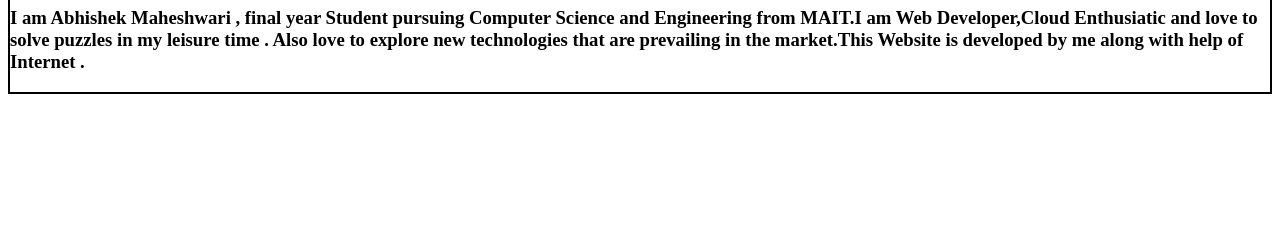
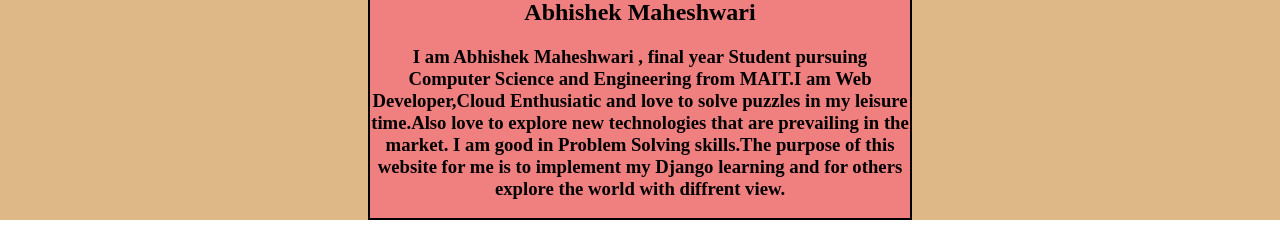
Before and after one commit to Abhishek-121/MyImageCollection, a Django app: page /aboutus/ in a window 1280 px wide. Shown: the part 549-800 px from the top of the page. Run offline with Django 3.2, Linux system fonts and the light colour scheme.

Commit message:
Second commit

```diff
--- a/templates/about.html
+++ b/templates/about.html
@@ -4,28 +4,56 @@
     <meta charset="UTF-8">
     <title>Title</title>
     <style>
-        .card{
+        .card {
             border: 2px solid black;
             margin: 0 auto;
-            }
+            background-color: lightcoral;
+        }
+        .abhi{
+            text-align: center;
+            background-color: lightcoral;
+            padding: 5px;
+        }
+        .container{
+            {#background-color: lightgoldenrodyellow;#}
+            background-color: burlywood;
+            margin-top: -20px;
+            margin-left: -8px;
+            margin-right: -8px;
+        }
+
+        .card-title{
+            text-align: center;
+        }
+
+        .txt{
+            text-align: -webkit-center;
+        }
+
     </style>
 </head>
 <body>
 
     <div class="container">
-    <h1>Hello Welcome at About page !</h1>
-    <p>This website is made by Abhishek ...</p>
+    <h1 class="abhi">Hello Welcome at About page !</h1>
 
-    <h1>I love Programming  and my name is {{ name }}</h1>
-    <p>You can found me here {{ link }}></p>
+        <h2>Source code is available at - <a href="https://github.com/Abhishek-121/MyImageCollection" >https://github.com/Abhishek-121/MyImageCollection</a></h2>
 
-    <div class="card">
-  <img class="card-img-top img-fluid" src="https://i.ibb.co/LNNjxsC/Abhishek.jpg" style="width: 20rem; height: 20rem; alt="Abhishek Maheshwari">
+     <div class="card mb-3" style="max-width: 540px;">
+  <div class="row no-gutters">
+    <div class="col-md-4 ">
+      <img class="card-img-top img-fluid" src="https://i.ibb.co/LNNjxsC/Abhishek.jpg" style="width: 100%; alt= "Abhishek Maheshwari" ">
+    </div>
+    <div class="col-md-8">
+      <div class="card-body">
+        <h2 class="card-title">Abhishek Maheshwari</h2>
+         <h3 class="txt">I am Abhishek Maheshwari , final year Student pursuing Computer Science and Engineering from MAIT.I am Web Developer,Cloud Enthusiatic and love to solve puzzles in my leisure time.Also love to explore new technologies that are prevailing in the market. I am good in Problem Solving skills.The purpose of this website for me is to implement my Django learning and for others explore the world with diffrent view.
+         </h3>
+      </div>
+    </div>
+  </div>
+</div>
 
-    <h3>I am Abhishek Maheshwari , final year Student pursuing Computer Science and Engineering
-        from MAIT.I am Web Developer,Cloud Enthusiatic and love to solve puzzles in my leisure time .
-        Also love to explore new technologies that are prevailing in the market.This Website is developed by me along with help of Internet .</h3>
-    </div>
     </div>
 
 </body>
```
